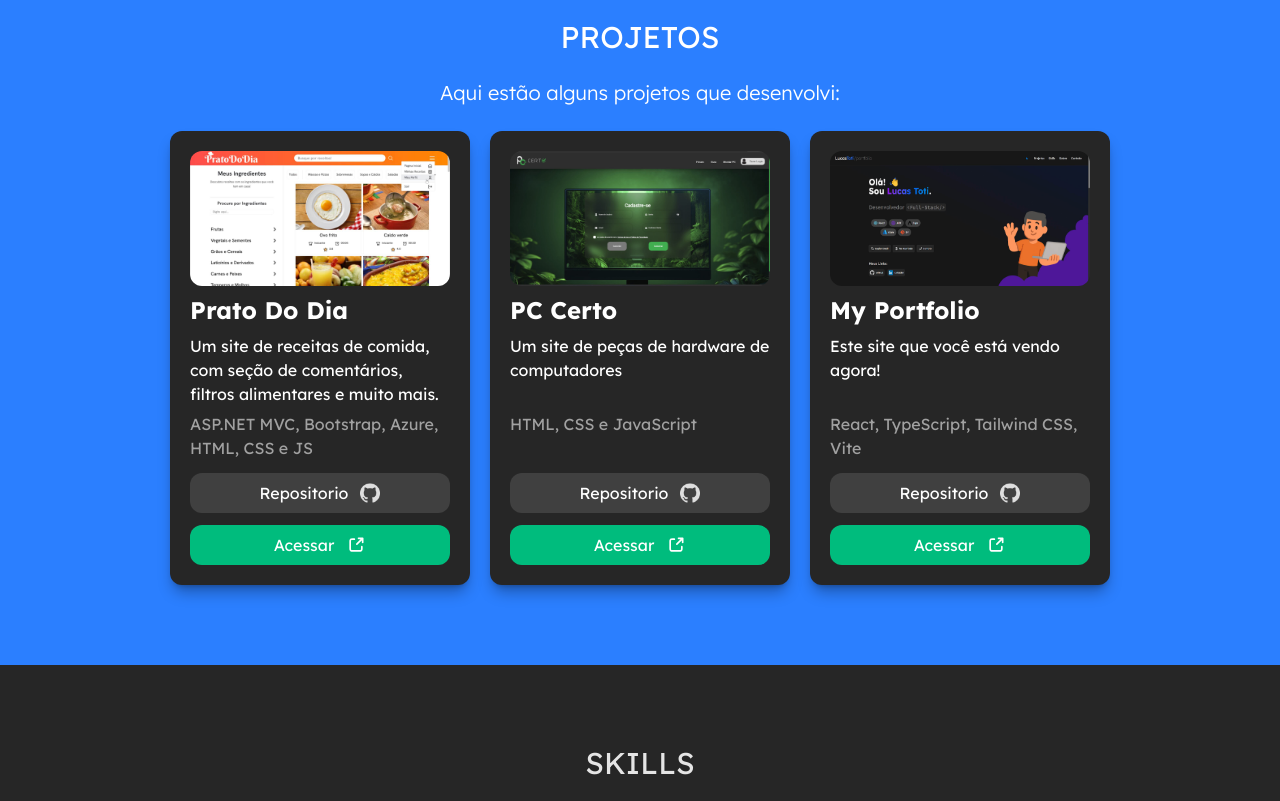
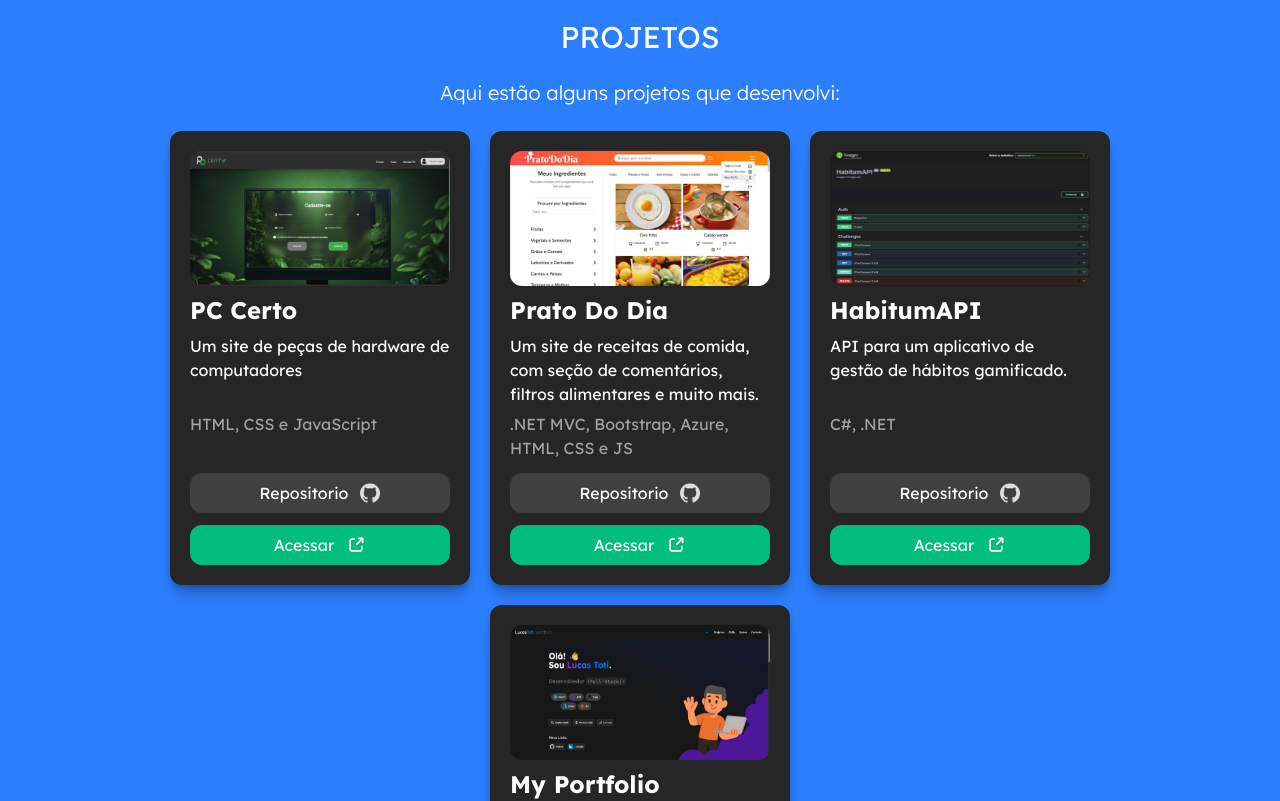
Before and after one commit to LcsToti/MyPortfolio, a React (Vite) app: page / in a window 1280 px wide. Shown: the part 800-1601 px from the top of the page. Built offline with nearby package versions, Linux system fonts and the light colour scheme.

Commit message:
Feat: Add HabitumAPI to projects

```diff
--- a/src/data/projects.ts
+++ b/src/data/projects.ts
@@ -2,21 +2,11 @@ import { ProjectItem } from "@/types/ProjectItemTypes";
 import pratododiaimg from "@/assets/projectImages/pratododia.jpg";
 import pccertoimg from "@/assets/projectImages/pccerto.jpg";
 import myportfolioimg from "@/assets/projectImages/myportfolio.jpg";
+import habitumapiimg from "@/assets/projectImages/habitumapi.jpg";
 
 export const projects: ProjectItem[] = [
   {
     id: "1",
-    title: "Prato Do Dia",
-    description:
-      "Um site de receitas de comida, com seção de comentários, filtros alimentares e muito mais.",
-    imgs: [pratododiaimg],
-    stack: "ASP.NET MVC, Bootstrap, Azure, HTML, CSS e JS",
-    gitRepo:
-      "https://github.com/LcsToti/PratoDoDia?tab=readme-ov-file",
-      access: "https://pratododia.lcstoti.dev",
-  },
-  {
-    id: "2",
     title: "PC Certo",
     description: "Um site de peças de hardware de computadores",
     imgs: [pccertoimg],
@@ -26,11 +16,32 @@ export const projects: ProjectItem[] = [
     access: "https://pc-certo.lcstoti.dev",
   },
   {
+    id: "2",
+    title: "Prato Do Dia",
+    description:
+      "Um site de receitas de comida, com seção de comentários, filtros alimentares e muito mais.",
+    imgs: [pratododiaimg],
+    stack: ".NET MVC, Bootstrap, Azure, HTML, CSS e JS",
+    gitRepo:
+      "https://github.com/LcsToti/PratoDoDia?tab=readme-ov-file",
+      access: "https://pratododia.lcstoti.dev",
+  },
+  {
     id: "3",
+    title: "HabitumAPI",
+    description: "API para um aplicativo de gestão de hábitos gamificado.",
+    imgs: [habitumapiimg],
+    stack: "C#, .NET",
+    gitRepo:
+      "https://github.com/LcsToti/HabitumAPI",
+    access: "https://habitumapi.lcstoti.dev/",
+  },
+  {
+    id: "4",
     title: "My Portfolio",
     description: "Este site que você está vendo agora!",
     imgs: [myportfolioimg],
-    stack: "React, TypeScript, Tailwind CSS, Vite",
+    stack: "React, TypeScript, Tailwind CSS, Vite, Nginx, Oracle",
     gitRepo:
       "https://github.com/LcsToti/MyPortfolio?tab=readme-ov-file",
     access: "https://lcstoti.dev/",
```
Also changed, not shown: src/assets/projectImages/habitumapi.jpg (added).
